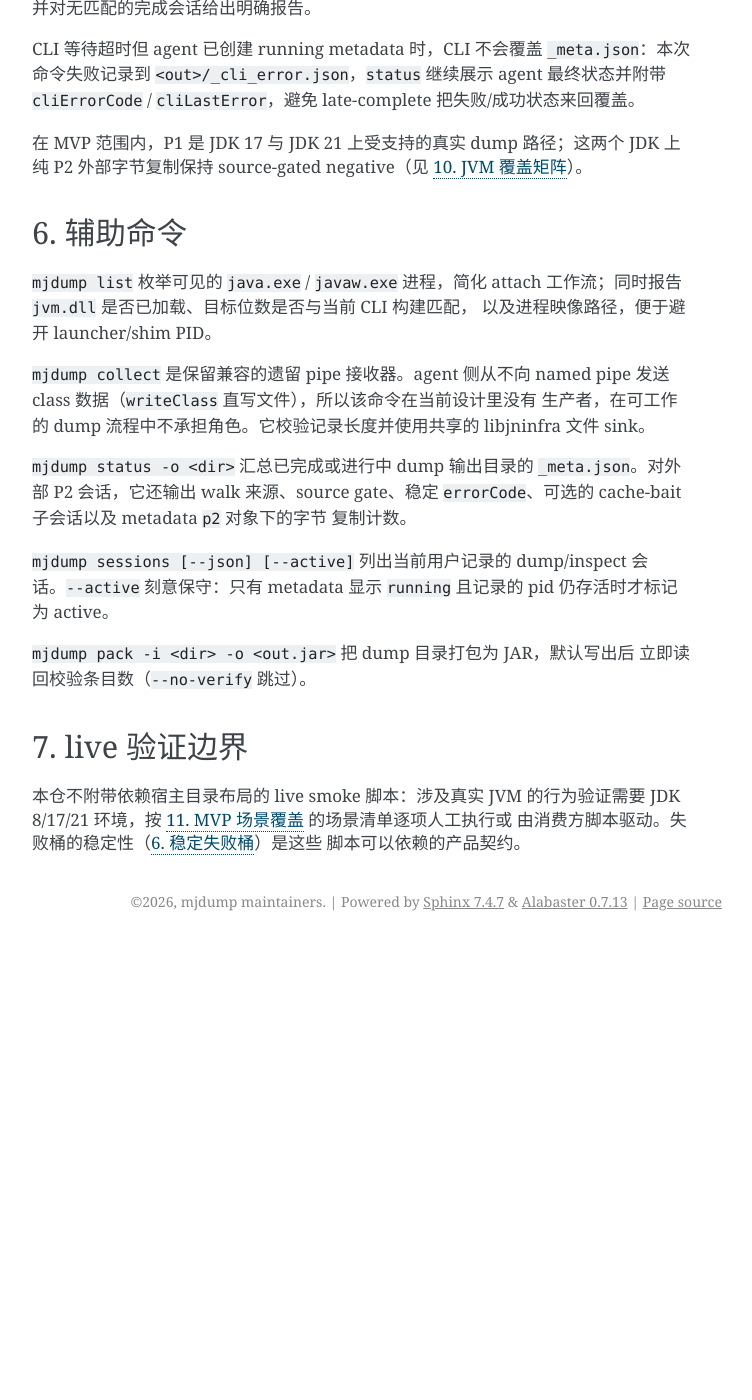
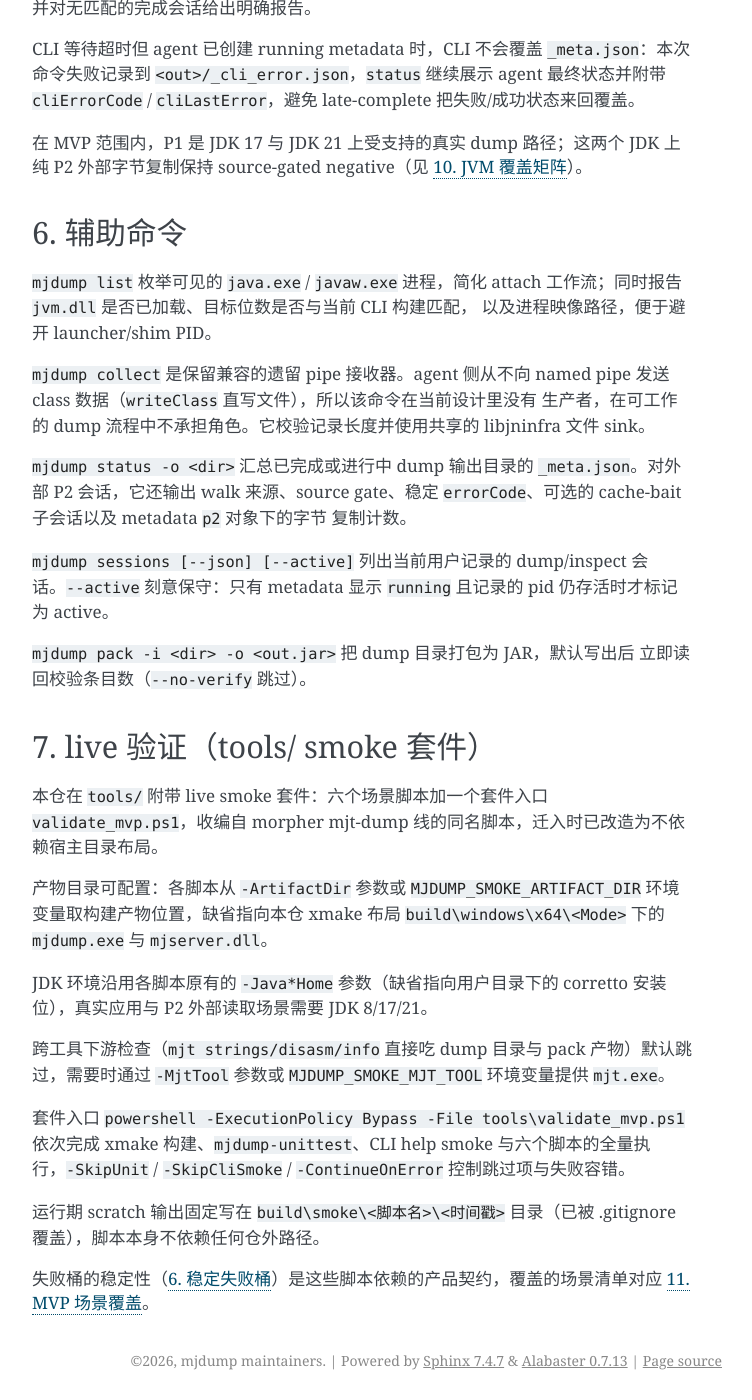
Before and after one commit to luiox/mjdump, a Sphinx documentation site: the page built from doc/cli.rst, in a window 1280 px wide and 1400 px high, scrolled down 2683 px. Shown: the whole window, without its empty margins (388-1140 px from the left). Built offline with Sphinx 7.4.7, drawn with Linux system fonts in a browser that asks for light colours; before the commit the page ends 3624 px from its top, so only the background shows below that; some of the changed text lies outside the part shown.

Commit message:
收编 live smoke 套件：自 morpher mjt-dump 线迁入 tools/（淘汰批 PR-A） (#2)
* 收编 live smoke 套件：自 morpher mjt-dump 线迁入 tools/ 六场景脚本 + validate_mvp 套件入口

- 产物路径参数化：-ArtifactDir / MJDUMP_SMOKE_ARTIFACT_DIR，缺省 build\windows\x64\<Mode>
- 产物改名：mjt-dump.exe/mjt-dserver.dll -> mjdump.exe/mjserver.dll，%TEMP% 诊断文件随之 mjdump-<pid>.*
- mjt 下游协同检查（strings/disasm/info）默认跳过，-MjtTool / MJDUMP_SMOKE_MJT_TOOL 提供时执行
- validate_mvp 由 morpher validate_release.ps1 -Layer dump 驱动改为内联 build + mjdump-unittest + CLI help smoke + 六脚本
- scratch 输出落 build\smoke\<script>\<stamp>（.gitignore 已覆盖）

* docs：cli.rst 第 7 节改为 tools/ live smoke 套件用法，design.rst 验证节同步口径

原「本仓不附带 live smoke 脚本」声明随套件收编失效；用法节一句话一整行，
不再沿用 80 列硬断行排版。

```diff
--- a/doc/cli.rst
+++ b/doc/cli.rst
@@ -168,10 +168,19 @@ libjninfra 文件 sink。
 
 .. _cli-live-smoke:
 
-7. live 验证边界
-----------------
+7. live 验证（tools/ smoke 套件）
+----------------------------------------
 
-本仓不附带依赖宿主目录布局的 live smoke 脚本：涉及真实 JVM 的行为验证需要
-JDK 8/17/21 环境，按 :ref:`design-mvp-scenarios` 的场景清单逐项人工执行或
-由消费方脚本驱动。失败桶的稳定性（:ref:`design-failure-buckets`）是这些
-脚本可以依赖的产品契约。
+本仓在 ``tools/`` 附带 live smoke 套件：六个场景脚本加一个套件入口 ``validate_mvp.ps1``，收编自 morpher mjt-dump 线的同名脚本，迁入时已改造为不依赖宿主目录布局。
+
+产物目录可配置：各脚本从 ``-ArtifactDir`` 参数或 ``MJDUMP_SMOKE_ARTIFACT_DIR`` 环境变量取构建产物位置，缺省指向本仓 xmake 布局 ``build\windows\x64\<Mode>`` 下的 ``mjdump.exe`` 与 ``mjserver.dll``。
+
+JDK 环境沿用各脚本原有的 ``-Java*Home`` 参数（缺省指向用户目录下的 corretto 安装位），真实应用与 P2 外部读取场景需要 JDK 8/17/21。
+
+跨工具下游检查（``mjt strings/disasm/info`` 直接吃 dump 目录与 pack 产物）默认跳过，需要时通过 ``-MjtTool`` 参数或 ``MJDUMP_SMOKE_MJT_TOOL`` 环境变量提供 ``mjt.exe``。
+
+套件入口 ``powershell -ExecutionPolicy Bypass -File tools\validate_mvp.ps1`` 依次完成 xmake 构建、``mjdump-unittest``、CLI help smoke 与六个脚本的全量执行，``-SkipUnit`` / ``-SkipCliSmoke`` / ``-ContinueOnError`` 控制跳过项与失败容错。
+
+运行期 scratch 输出固定写在 ``build\smoke\<脚本名>\<时间戳>`` 目录（已被 .gitignore 覆盖），脚本本身不依赖任何仓外路径。
+
+失败桶的稳定性（:ref:`design-failure-buckets`）是这些脚本依赖的产品契约，覆盖的场景清单对应 :ref:`design-mvp-scenarios`。
--- a/doc/design.rst
+++ b/doc/design.rst
@@ -191,9 +191,7 @@ P2 与注入路径不允许猜测或静默成功。已知失败桶：
    xmake build mjdump
    xmake run mjdump-unittest
 
-涉及真实 JVM 的 live 行为（P0/P1 dump、参数隐藏、P2 兼容性矩阵）需要真实
-JDK 8/17/21 环境逐项验证；本仓不附带依赖宿主目录结构的 live smoke 脚本，
-对应行为契约以本文与 :ref:`user-guide` 为准。
+涉及真实 JVM 的 live 行为（P0/P1 dump、参数隐藏、P2 兼容性矩阵）由 ``tools/`` 的 live smoke 套件在真实 JDK 8/17/21 环境逐项验证（用法见 :ref:`cli-live-smoke`），行为契约以本文与 :ref:`user-guide` 为准。
 
 .. _design-mvp-scope:
 
```
Also changed, not shown: 7 other files.
